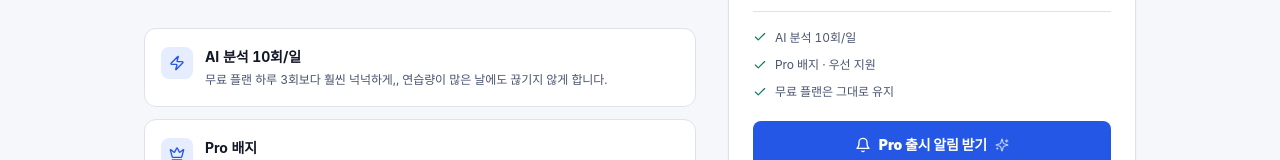
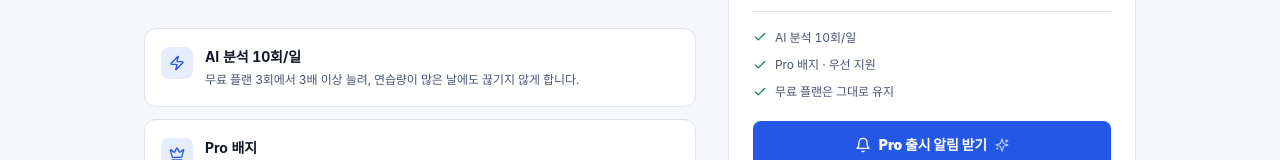
Before and after one commit to yashiro0504/tft-ai, a Next.js app: page /pro in a window 1280 px wide. Shown: the part 252-412 px from the top of the page. Built offline with nearby package versions, Linux system fonts and the light colour scheme; no server answers; a web font is replaced by a local one.

Commit message:
fix(pro): 혜택 설명 문구 정리
Co-Authored-By: Claude Opus 5.5 (1M context) <noreply@anthropic.com>
Claude-Session: https://claude.ai/code/session_01LVifWC8TzoGJ7gRcMpbjhE

```diff
--- a/app/pro/page.tsx
+++ b/app/pro/page.tsx
@@ -27,7 +27,7 @@ const BENEFITS = [
   {
     icon: Zap,
     title: 'AI 분석 10회/일',
-    description: '무료 플랜 하루 3회보다 훨씬 넉넉하게,, 연습량이 많은 날에도 끊기지 않게 합니다.',
+    description: '무료 플랜 3회에서 3배 이상 늘려, 연습량이 많은 날에도 끊기지 않게 합니다.',
   },
   {
     icon: Crown,
```
